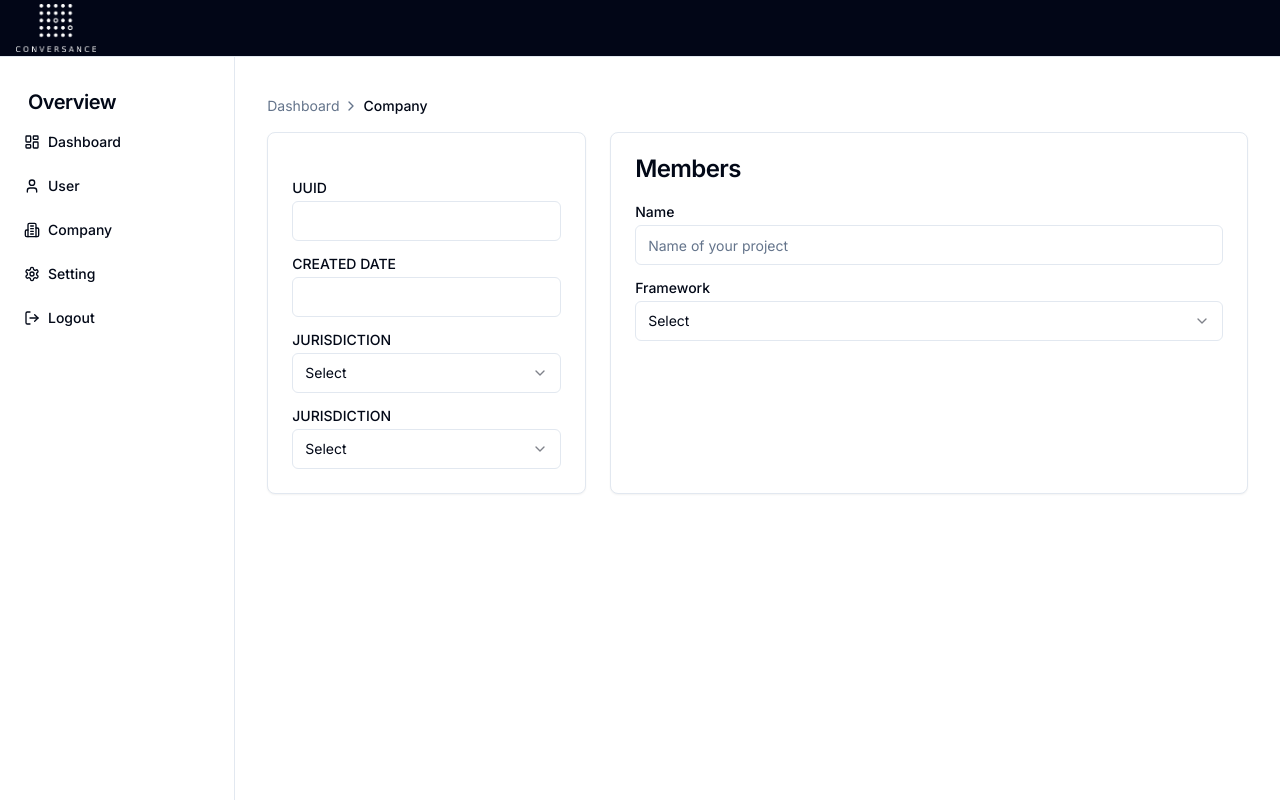
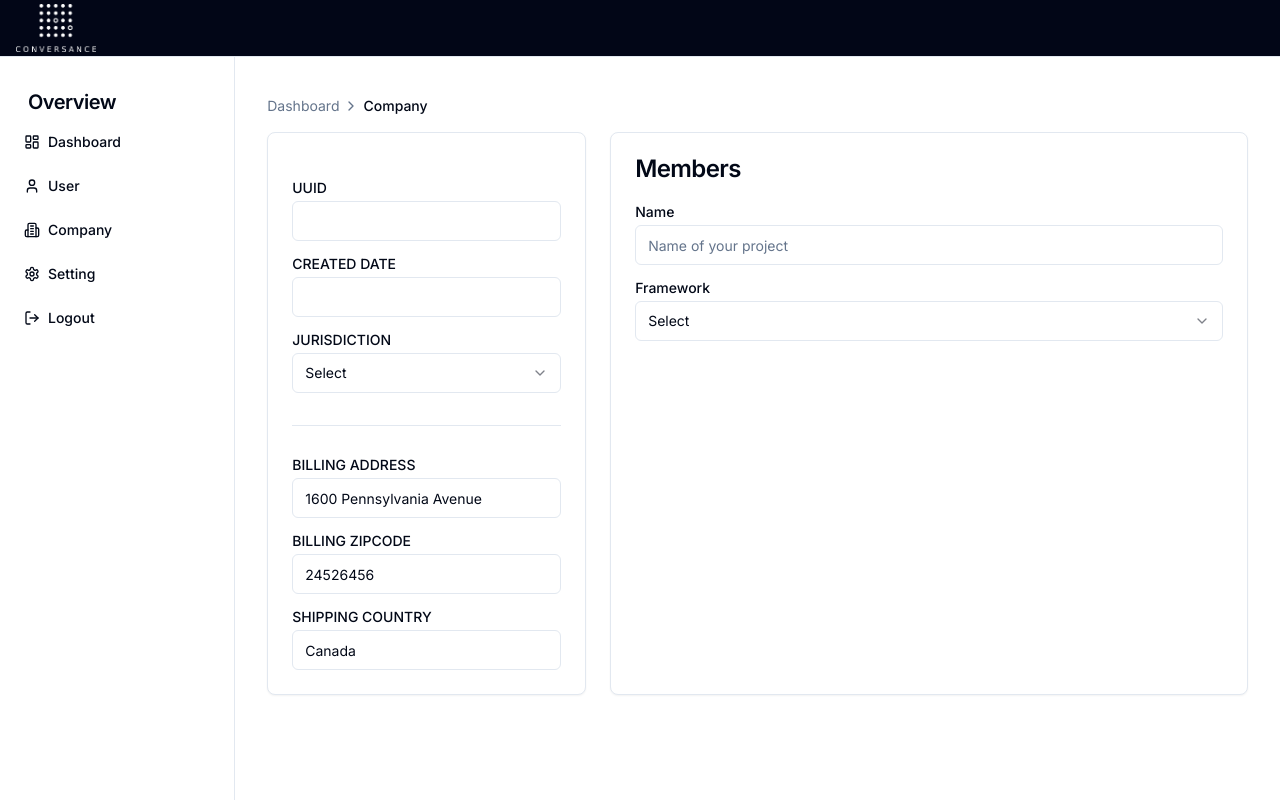
Before and after one commit to dav473/admin, a Next.js app in the folder my-app/: page /admin/companies/1 in a window 1280 px wide. Built offline with nearby package versions, Linux system fonts and the light colour scheme.

Commit message:
company meta data

```diff
--- a/my-app/app/admin/companies/[id]/CompanyInfoCard.tsx
+++ b/my-app/app/admin/companies/[id]/CompanyInfoCard.tsx
@@ -2,6 +2,7 @@ import { Card, CardContent, CardHeader, CardTitle } from '@/components/ui/card'
 import { Input } from '@/components/ui/input'
 import { Label } from '@/components/ui/label'
 import { Select, SelectContent, SelectItem, SelectTrigger, SelectValue } from '@/components/ui/select'
+import { Separator } from "@/components/ui/separator"
 import { Company } from '@/types'
 import React from 'react'
 
@@ -46,23 +47,20 @@ const CompanyInfoCard = ({className,company}:Props) => {
               </Select>
 
             </div>
+           <div className='my-4'>
+            <Separator />
+           </div>
             <div className="flex flex-col space-y-1.5">
-              <Label htmlFor="jurisdiction">JURISDICTION</Label>
-
-
-              <Select>
-                <SelectTrigger id="jurisdiction">
-                  <SelectValue placeholder="Select" />
-                </SelectTrigger>
-                <SelectContent position="popper">
-                  {company?.jurisdiction?.map((jurisdiction) => (
-                    <SelectItem key={jurisdiction} value={jurisdiction}>
-                      {jurisdiction}
-                    </SelectItem>
-                  ))}
-                </SelectContent>
-              </Select>
-
+              <Label htmlFor="meta1">BILLING ADDRESS</Label>
+              <Input id="meta1" value="1600 Pennsylvania Avenue" readOnly />
+            </div>
+            <div className="flex flex-col space-y-1.5">
+              <Label htmlFor="meta2">BILLING ZIPCODE</Label>
+              <Input id="meta2" value="24526456" readOnly />
+            </div>
+            <div className="flex flex-col space-y-1.5">
+              <Label htmlFor="meta3">SHIPPING COUNTRY</Label>
+              <Input id="meta3" value="Canada" readOnly />
             </div>
           </div>
         </form>
```
